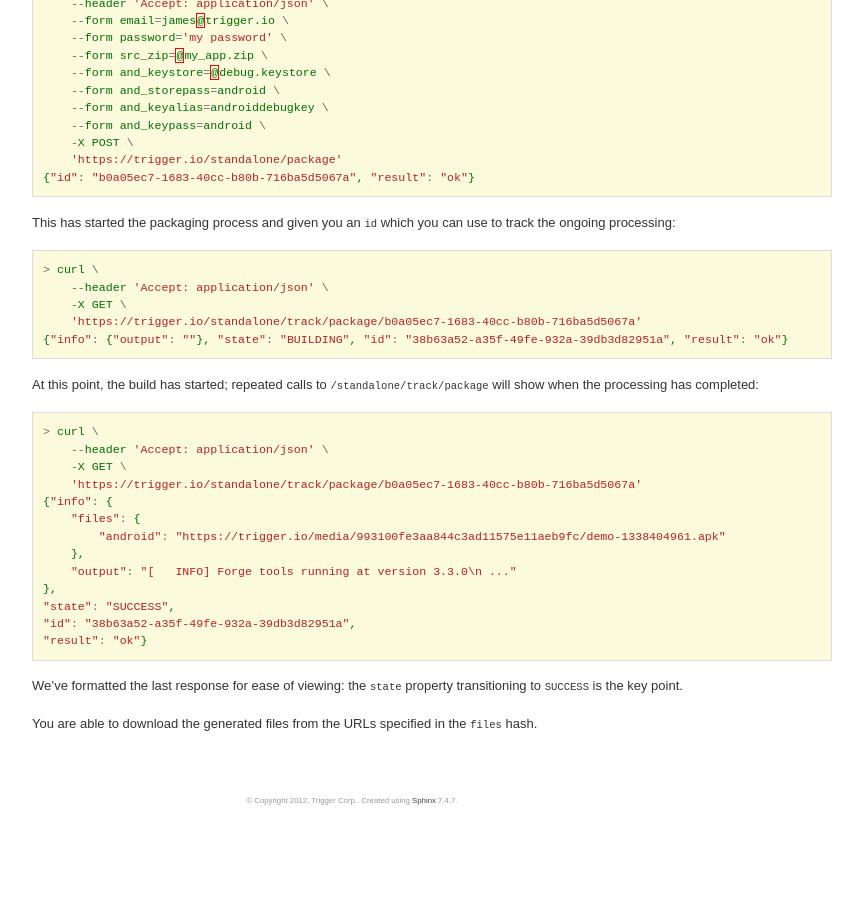
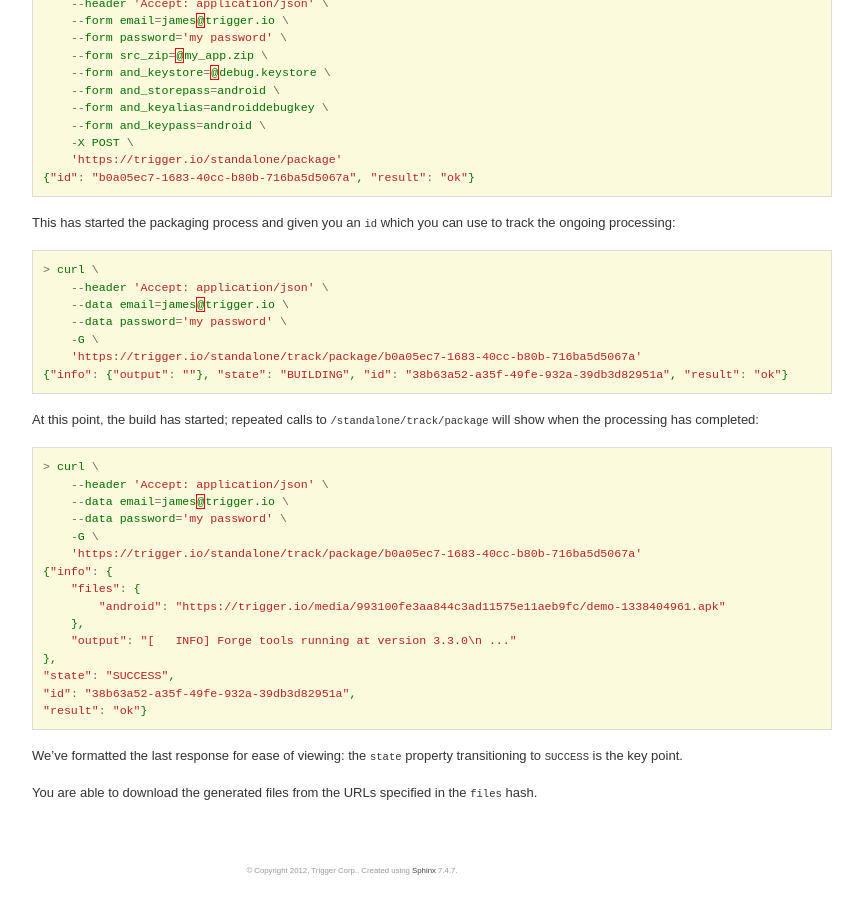
Before and after one commit to trigger-corp/Forge-Documentation, a Sphinx documentation site: the page built from source/standalone.rst, in a window 1280 px wide and 900 px high, scrolled down 1342 px. Shown: the whole window, without its empty margins (288-1151 px from the left). Built offline with Sphinx 7.4.7, drawn with Linux system fonts in a browser that asks for light colours; some web fonts are replaced; before the commit the page ends 2172 px from its top, so only the background shows below that.

Commit message:
add authentication params to GETs

```diff
--- a/source/standalone.rst
+++ b/source/standalone.rst
@@ -79,7 +79,9 @@ use to track the ongoing processing::
 
     > curl \
         --header 'Accept: application/json' \
-        -X GET \
+        --data email=james@trigger.io \
+        --data password='my password' \
+        -G \
         'https://trigger.io/standalone/track/package/b0a05ec7-1683-40cc-b80b-716ba5d5067a'
     {"info": {"output": ""}, "state": "BUILDING", "id": "38b63a52-a35f-49fe-932a-39db3d82951a", "result": "ok"}
 
@@ -88,7 +90,9 @@ At this point, the build has started; repeated calls to
 
     > curl \
         --header 'Accept: application/json' \
-        -X GET \
+        --data email=james@trigger.io \
+        --data password='my password' \
+        -G \
         'https://trigger.io/standalone/track/package/b0a05ec7-1683-40cc-b80b-716ba5d5067a'
     {"info": {
         "files": {
```
